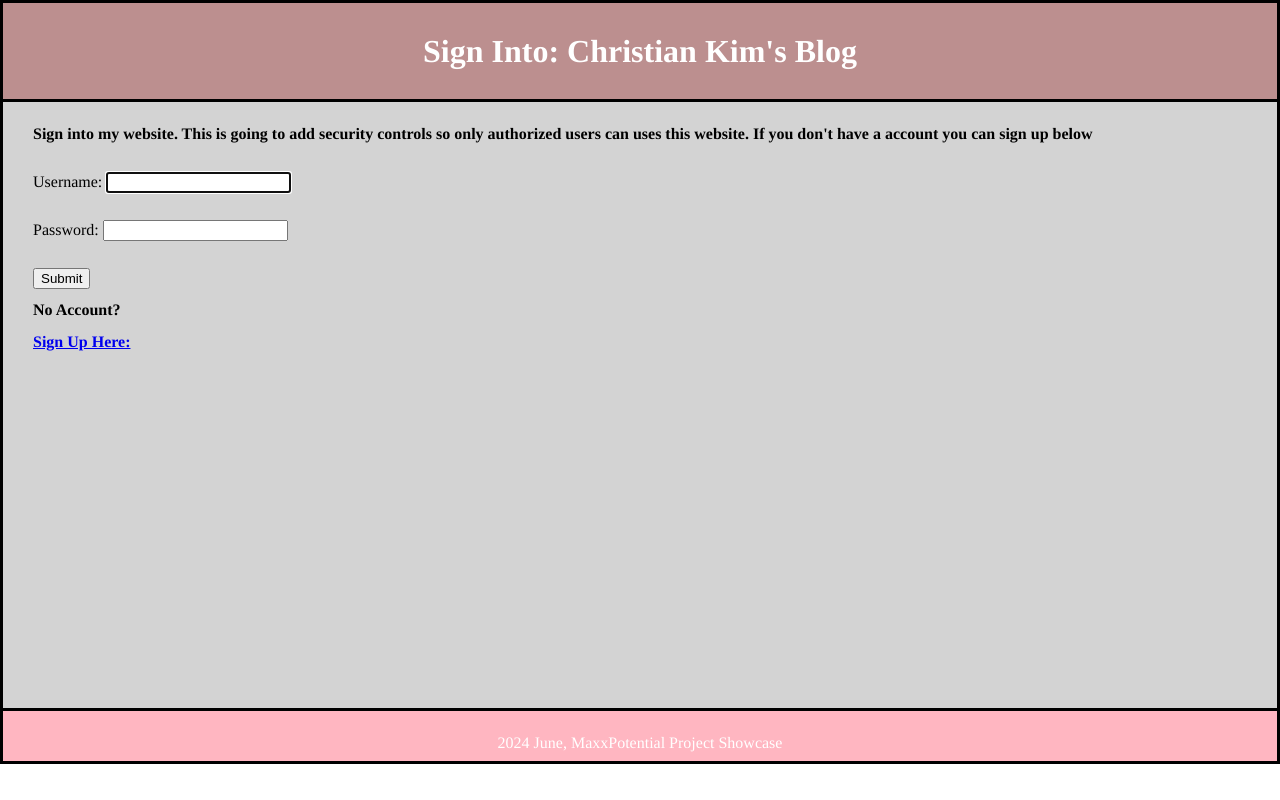
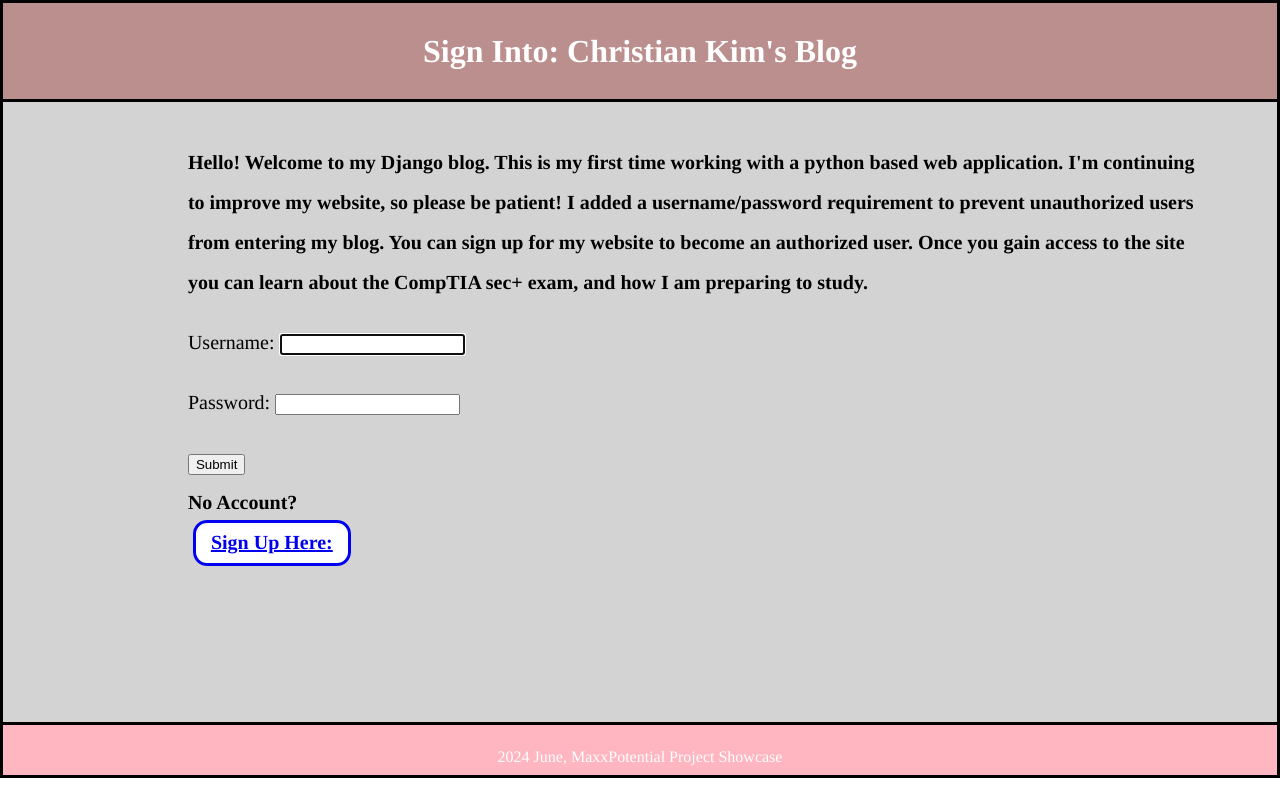
Before and after one commit to christiankim364/my-first-blog, a Django app: page /login/ in a window 1280 px wide. Run offline with Django 5.2, Linux system fonts and the light colour scheme.

Commit message:
Updated the login/logout CSS

```diff
--- a/blog/static/css/styles.css
+++ b/blog/static/css/styles.css
@@ -4,10 +4,52 @@
 .background{ /*Sets background to lightgray*/
     background-color: lightgray;
 }
+.signup{
+	margin-top: 20px;
+    background-color: lightgray;
+	width: 80%;
+	padding-left: 115px;
+	padding-top: 20px;
+	height: 600px;
+}
+.background .login{
+	font-size: 20px;
+	margin: auto;
+	width: 50%;
+    background-color: lightgray;
+	width: 80%;
+	padding-left: 115px;
+	padding-top: 20px;
+	height: 600px;
+}
+.button{
+	background-color: white;
+	border: solid;
+	padding-right: 15px; /*Implementing the CSS I learned from the course 6/20/2024 night */
+	padding-left: 15px;
+	padding-top: 8px;
+	padding-bottom: 10px;
+	border-radius: 14px;
+	margin-left: 5px;
+	transition: opacity 1s;
+	text-decoration: none;
+	transition: opacity 2s;
 
+}
+
+.button:hover{
+	opacity: 0.8;
+}
+.button:active{
+	opacity: 0.6;
+}
+.button a{
+	text-decoration: none;
+}
 .login-logout{
 	margin-left: 30px;
 	padding-bottom: 350px;
+	font-size: 20px;
 }
 
 body { /*Styles the body of the webpage*/
--- a/blog/templates/blog/index.html
+++ b/blog/templates/blog/index.html
@@ -21,11 +21,14 @@
     </header>
 
 	<div class="background">
-	<div class="login-logout">
-    <p><b>
-    Sign into my website. This is going to add security controls so only
-    authorized users can uses this website. If you don't have a account
-    you can sign up below</b></p>
+	<div class="login">
+    <p class="welcome"><b>
+        Hello! Welcome to my Django blog. This is my first time working with a python
+        based web application. I'm continuing to improve my website, so please be patient!
+        I added a username/password requirement to prevent unauthorized users from entering
+        my blog.
+        You can sign up for my website to become an authorized user. Once you gain access to the site
+        you can learn about the CompTIA sec+ exam, and how I am preparing to study.</b></p>
 
     {% if messages %}
         {% for message in messages %}
@@ -40,7 +43,7 @@
     </form>
 
     <b>No Account?</b><br>
-    <b><a href="{% url 'signup' %}">Sign Up Here:</a></b>
+    <b><a href="{% url 'signup' %}"><span class="button"> Sign Up Here:</a></b></span>
 	</div>
 	</div>
 	<footer class="footer">
```
Also changed, not shown: blog/templates/blog/signup.html (+8 -2 lines).
